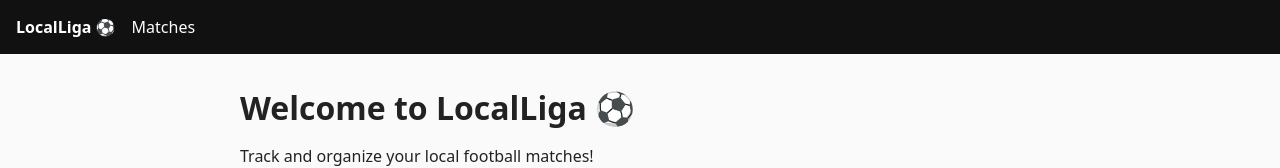
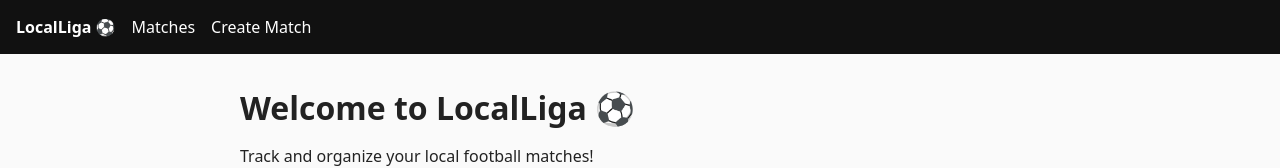
Before and after one commit to GeorgiApostolov/LocalLiga, a React (Vite) app: page / in a window 1280 px wide. Shown: the top 168 px of the page. Built offline with nearby package versions, Linux system fonts and the light colour scheme.

Commit message:
add navigation link to CreateMatch page

```diff
--- a/src/components/Header.jsx
+++ b/src/components/Header.jsx
@@ -14,6 +14,9 @@ function Header() {
         <Link to="/catalog" style={{ color: "#fff", textDecoration: "none" }}>
           Matches
         </Link>
+        <Link to="/create" style={{ color: "#fff", textDecoration: "none" }}>
+          Create Match
+        </Link>
       </nav>
     </header>
   );
```
